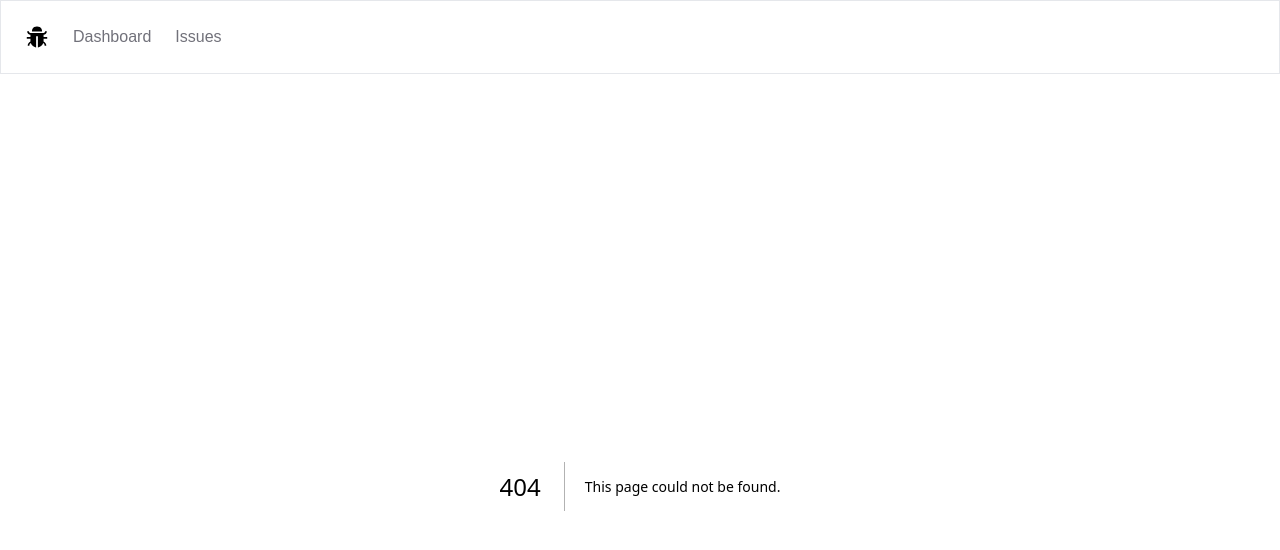
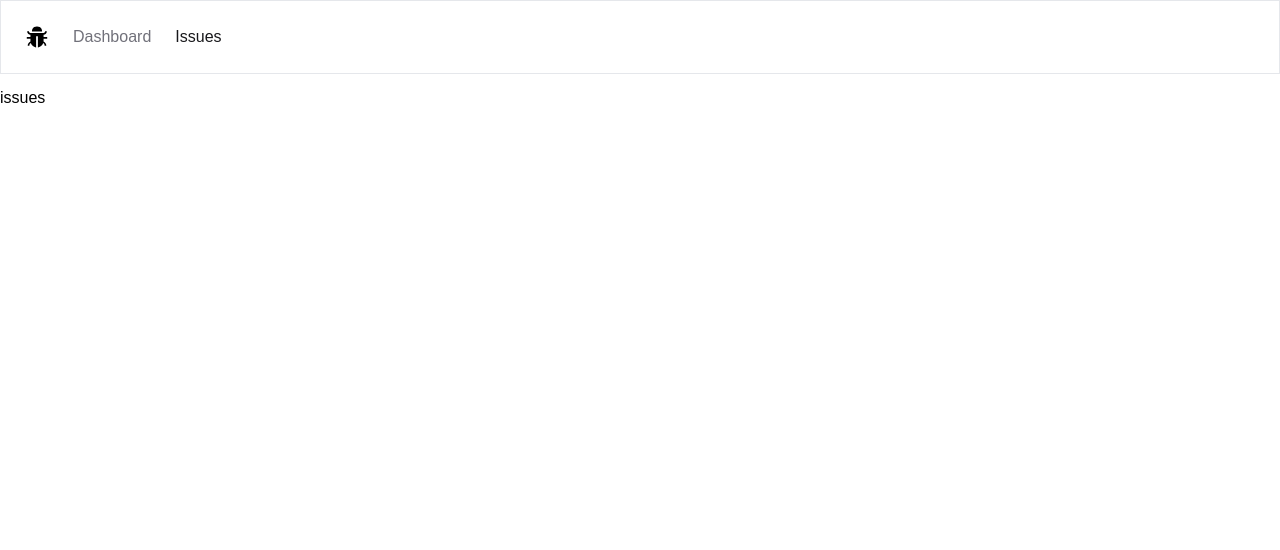
Before and after one commit to nihonor/issue, a Next.js app: page /issues in a window 1280 px wide. Before the commit this address had no page. Shown: the top 550 px of the page. Built offline with nearby package versions, Linux system fonts and the light colour scheme.

Commit message:
style active link in navbar

```diff
--- a/app/NavBar.tsx
+++ b/app/NavBar.tsx
@@ -1,12 +1,16 @@
+"use client";
 import Link from "next/link";
 import React from "react";
 import { AiFillBug } from "react-icons/ai";
+import classnames from "classnames";
+import { usePathname } from "next/navigation";
 
 const NavBar = () => {
   const links = [
-    { label: "Dashboard", href: "/dashboard" },
+    { label: "Dashboard", href: "/" },
     { label: "Issues", href: "/issues" },
   ];
+  const currentPath = usePathname();
 
   return (
     <nav className="flex space-x-6 mb-3 border py-6 px-6 items-center">
@@ -18,7 +22,12 @@
           <li key={link.href}>
             <Link
               href={link.href}
-              className="hover:text-zinc-800 transition-colors"
+              className={classnames({
+                "text-zinc-900": link.href === currentPath,
+                "text-zinc-500": link.href !== currentPath,
+                "hover:text-zinc-900 transition-colors": true,
+              })}
+              //   className="hover:text-zinc-800 transition-colors"
             >
               {link.label}
             </Link>
--- /dev/null
+++ b/app/issues/page.tsx
@@ -0,0 +1,11 @@
+import React from 'react'
+
+const page = () => {
+  return (
+    <div>
+      issues
+    </div>
+  )
+}
+
+export default page
--- a/package.json
+++ b/package.json
@@ -9,6 +9,7 @@
     "lint": "next lint"
   },
   "dependencies": {
+    "classnames": "^2.5.1",
     "next": "15.1.7",
     "react": "^19.0.0",
     "react-dom": "^19.0.0",
```
Also changed, not shown: 1 other file (tests, documents, lock files or other folders).
